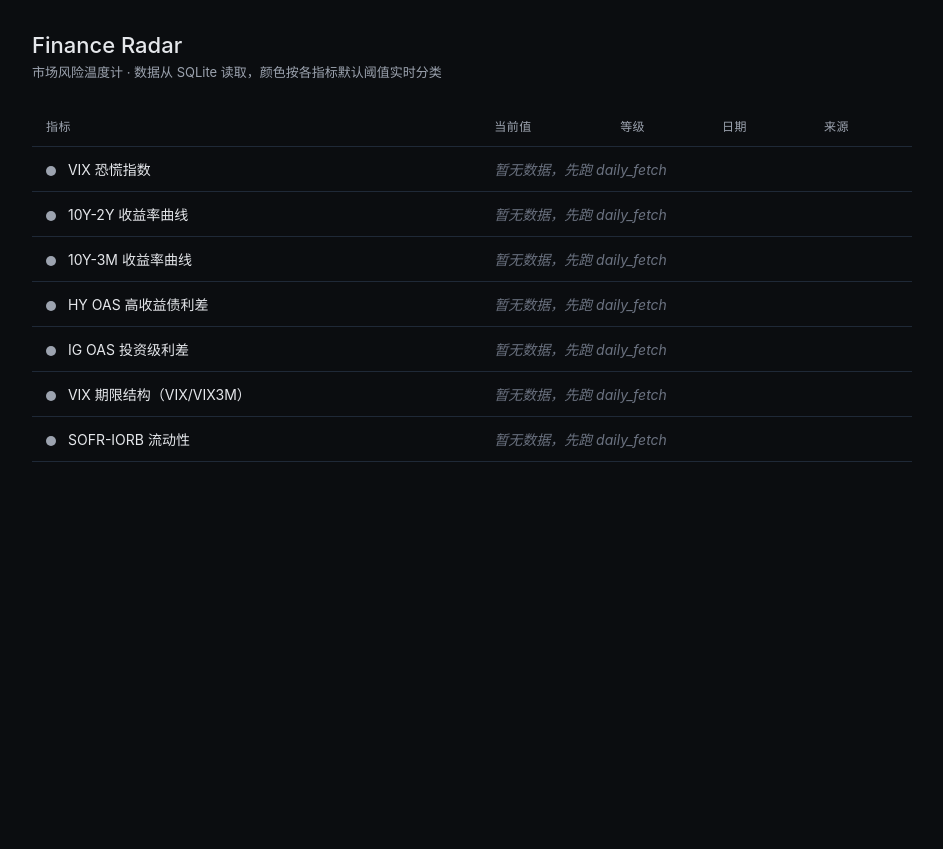
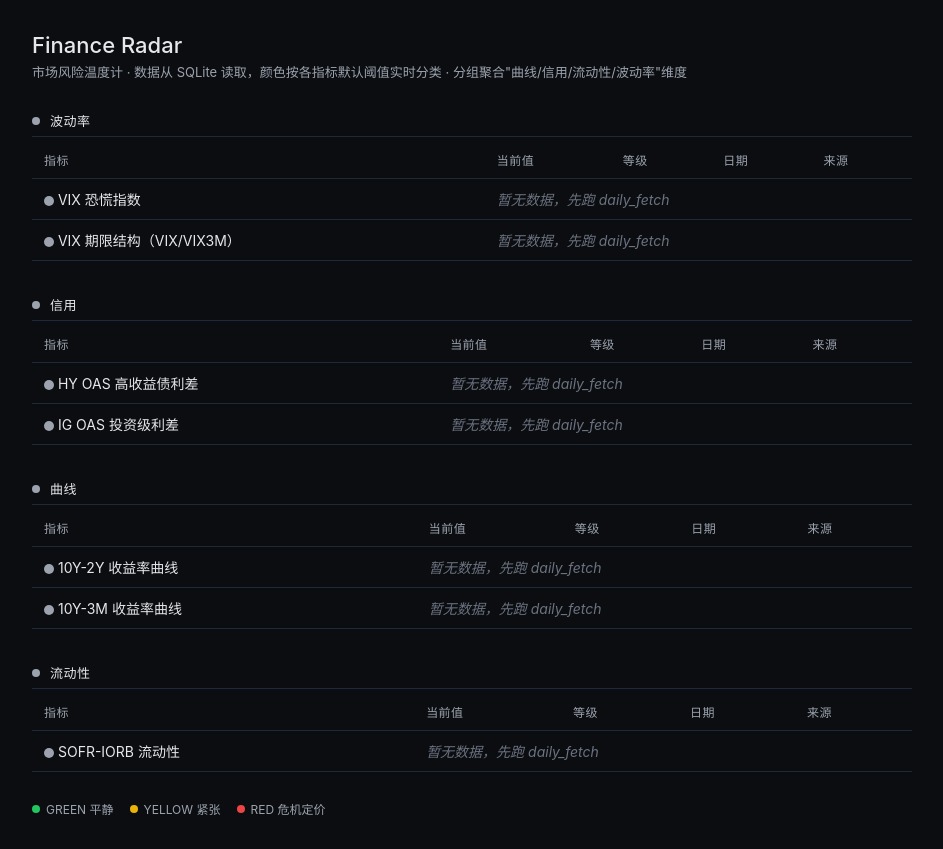
Before and after one commit to Adkid-Zephyr/BigShort-Radar, a Flask app: page / in a window 1280 px wide. Shown: the whole page, without its empty margins (0-943 px from the left). Before the commit the page ends 462 px from the top, so only its background shows below. Run offline with Flask 3, Linux system fonts and the light colour scheme; data that the repository does not hold is empty.

Commit message:
iter 26: dashboard 分组 — 7 指标按波动率/信用/曲线/流动性 4 组聚合，组 header 显示组内最严等级（共 133 通过）

```diff
--- a/src/web/app.py
+++ b/src/web/app.py
@@ -32,44 +32,59 @@ _TEMPLATE_DIR = _PROJECT_ROOT / "templates"
 
 
 # ── 指标注册表 ────────────────────────────────────────────────
-# 加一个新指标，只需在这里加一行
+# 加一个新指标，只需在这里加一行（含 group 字段做分组）
+# group 取值约定：曲线 / 信用 / 流动性 / 波动率 / 估值（待加）
 _INDICATOR_REGISTRY: List[Dict[str, Any]] = [
+    # 波动率维度
     {
         "name": vix_ind.NAME,
         "label": "VIX 恐慌指数",
         "classify": vix_ind.classify_value,
+        "group": "波动率",
     },
+    {
+        "name": vts_ind.NAME,
+        "label": "VIX 期限结构（VIX/VIX3M）",
+        "classify": vts_ind.classify_value,
+        "group": "波动率",
+    },
+    # 曲线维度
     {
         "name": yc_ind.NAME,
         "label": "10Y-2Y 收益率曲线",
         "classify": yc_ind.classify_value,
+        "group": "曲线",
     },
     {
         "name": yc3m_ind.NAME,
         "label": "10Y-3M 收益率曲线",
         "classify": yc3m_ind.classify_value,
+        "group": "曲线",
     },
+    # 信用维度
     {
         "name": hyoas_ind.NAME,
         "label": "HY OAS 高收益债利差",
         "classify": hyoas_ind.classify_value,
+        "group": "信用",
     },
     {
         "name": igoas_ind.NAME,
         "label": "IG OAS 投资级利差",
         "classify": igoas_ind.classify_value,
+        "group": "信用",
     },
-    {
-        "name": vts_ind.NAME,
-        "label": "VIX 期限结构（VIX/VIX3M）",
-        "classify": vts_ind.classify_value,
-    },
+    # 流动性维度
     {
         "name": sofr_ind.NAME,
         "label": "SOFR-IORB 流动性",
         "classify": sofr_ind.classify_value,
+        "group": "流动性",
     },
 ]
+
+# 分组展示顺序（左到右、上到下；用户视角通常先看波动率再看信用再看曲线再看流动性）
+_GROUP_ORDER = ["波动率", "信用", "曲线", "流动性", "估值"]
 
 
 # Level → 颜色（Tailwind 风格的色值，inline style 用）
@@ -81,7 +96,7 @@ _LEVEL_COLORS = {
 
 
 def _build_rows(conn) -> List[Dict[str, Any]]:
-    """从 DB 拉每个已注册指标的最新值，组装渲染行。"""
+    """从 DB 拉每个已注册指标的最新值，组装渲染行（含 group）。"""
     rows: List[Dict[str, Any]] = []
     for ind in _INDICATOR_REGISTRY:
         latest = dbmod.get_latest(conn, ind["name"])
@@ -89,6 +104,7 @@ def _build_rows(conn) -> List[Dict[str, Any]]:
             rows.append({
                 "name": ind["name"],
                 "label": ind["label"],
+                "group": ind.get("group", "其他"),
                 "value": None,
                 "level": None,
                 "color": "#9ca3af",  # gray
@@ -101,6 +117,7 @@ def _build_rows(conn) -> List[Dict[str, Any]]:
         rows.append({
             "name": ind["name"],
             "label": ind["label"],
+            "group": ind.get("group", "其他"),
             "value": latest["value"],
             "level": level.value,
             "color": _LEVEL_COLORS.get(level, "#9ca3af"),
@@ -109,6 +126,47 @@ def _build_rows(conn) -> List[Dict[str, Any]]:
             "ingested_at": latest["ingested_at"],
         })
     return rows
+
+
+def _group_rows(rows: List[Dict[str, Any]]) -> List[Dict[str, Any]]:
+    """把 rows 按 group 聚合，并算每组的"最重等级"用于 group header 颜色。
+
+    返回结构：[{group, header_color, header_level, rows: [...]}, ...]
+    顺序按 _GROUP_ORDER；不在表中的 group 排尾。
+    """
+    by_group: Dict[str, List[Dict[str, Any]]] = {}
+    for r in rows:
+        by_group.setdefault(r["group"], []).append(r)
+
+    # group 的整体等级 = 该组内最严重的 level（RED > YELLOW > GREEN > 无）
+    severity = {"RED": 3, "YELLOW": 2, "GREEN": 1, None: 0}
+
+    ordered: List[Dict[str, Any]] = []
+    seen = set()
+    for g in _GROUP_ORDER:
+        if g not in by_group:
+            continue
+        seen.add(g)
+        grp_rows = by_group[g]
+        worst = max(grp_rows, key=lambda r: severity.get(r["level"], 0))
+        ordered.append({
+            "group": g,
+            "header_level": worst["level"],
+            "header_color": worst["color"],
+            "rows": grp_rows,
+        })
+    # 兜底：未在 _GROUP_ORDER 的组追加到末尾
+    for g, grp_rows in by_group.items():
+        if g in seen:
+            continue
+        worst = max(grp_rows, key=lambda r: severity.get(r["level"], 0))
+        ordered.append({
+            "group": g,
+            "header_level": worst["level"],
+            "header_color": worst["color"],
+            "rows": grp_rows,
+        })
+    return ordered
 
 
 def create_app(db_path=None) -> Flask:
@@ -128,7 +186,8 @@ def create_app(db_path=None) -> Flask:
         target = app.config["DB_PATH"]
         with dbmod.open_db(target) as conn:
             rows = _build_rows(conn)
-        return render_template("index.html", rows=rows)
+        groups = _group_rows(rows)
+        return render_template("index.html", rows=rows, groups=groups)
 
     @app.route("/healthz")
     def healthz():
--- a/templates/index.html
+++ b/templates/index.html
@@ -14,30 +14,76 @@
     }
     h1 { font-size: 22px; font-weight: 500; margin: 0 0 4px; }
     p.sub { color: #9ca3af; font-size: 13px; margin: 0 0 24px; }
-    table { border-collapse: collapse; width: 100%; max-width: 880px; }
+    .group {
+      max-width: 880px;
+      margin: 0 0 28px;
+    }
+    .group-header {
+      display: flex;
+      align-items: center;
+      gap: 10px;
+      padding: 6px 0;
+      border-bottom: 1px solid #1f2937;
+      margin-bottom: 4px;
+    }
+    .group-name {
+      font-size: 13px;
+      font-weight: 500;
+      letter-spacing: 0.04em;
+    }
+    .group-level {
+      font-size: 11px;
+      color: #9ca3af;
+      text-transform: uppercase;
+      letter-spacing: 0.06em;
+    }
+    .dot {
+      display: inline-block;
+      width: 10px;
+      height: 10px;
+      border-radius: 50%;
+      vertical-align: middle;
+    }
+    .dot-sm {
+      width: 8px;
+      height: 8px;
+    }
+    table { border-collapse: collapse; width: 100%; }
     th, td {
-      padding: 12px 14px;
+      padding: 10px 12px;
       text-align: left;
       border-bottom: 1px solid #1f2937;
       font-size: 14px;
     }
     th { color: #9ca3af; font-weight: 500; font-size: 12px; text-transform: uppercase; letter-spacing: 0.04em; }
     td.value { font-variant-numeric: tabular-nums; font-weight: 500; }
-    .dot {
-      display: inline-block;
-      width: 10px;
-      height: 10px;
-      border-radius: 50%;
-      margin-right: 8px;
-      vertical-align: middle;
-    }
     .level { font-size: 12px; color: #9ca3af; }
     .empty { color: #6b7280; font-style: italic; }
+    .legend {
+      display: flex;
+      gap: 16px;
+      font-size: 12px;
+      color: #9ca3af;
+      margin: 24px 0 0;
+      max-width: 880px;
+    }
+    .legend span { display: flex; align-items: center; gap: 6px; }
   </style>
 </head>
 <body>
   <h1>Finance Radar</h1>
-  <p class="sub">市场风险温度计 · 数据从 SQLite 读取，颜色按各指标默认阈值实时分类</p>
+  <p class="sub">市场风险温度计 · 数据从 SQLite 读取，颜色按各指标默认阈值实时分类 · 分组聚合"曲线/信用/流动性/波动率"维度</p>
+
+  {% if groups %}
+    {% for g in groups %}
+      <div class="group">
+        <div class="group-header">
+          <span class="dot dot-sm" style="background: {{ g.header_color }};"></span>
+          <span class="group-name">{{ g.group }}</span>
+          {% if g.header_level %}
+            <span class="group-level" style="color: {{ g.header_color }};">最严：{{ g.header_level }}</span>
+          {% endif %}
+        </div>
         <table>
           <thead>
             <tr>
@@ -49,7 +95,7 @@
             </tr>
           </thead>
           <tbody>
-    {% for r in rows %}
+            {% for r in g.rows %}
               <tr>
                 <td>
                   <span class="dot" style="background: {{ r.color }};"></span>
@@ -67,5 +113,16 @@
             {% endfor %}
           </tbody>
         </table>
+      </div>
+    {% endfor %}
+  {% else %}
+    <p class="empty">尚未注册任何指标</p>
+  {% endif %}
+
+  <div class="legend">
+    <span><span class="dot dot-sm" style="background:#22c55e"></span>GREEN 平静</span>
+    <span><span class="dot dot-sm" style="background:#eab308"></span>YELLOW 紧张</span>
+    <span><span class="dot dot-sm" style="background:#ef4444"></span>RED 危机定价</span>
+  </div>
 </body>
 </html>
```
Also changed, not shown: PLAN.md (+4 -7 lines), tests/test_web.py (+28 -1 lines). Lines whose indentation alone changed are shown as unchanged.
